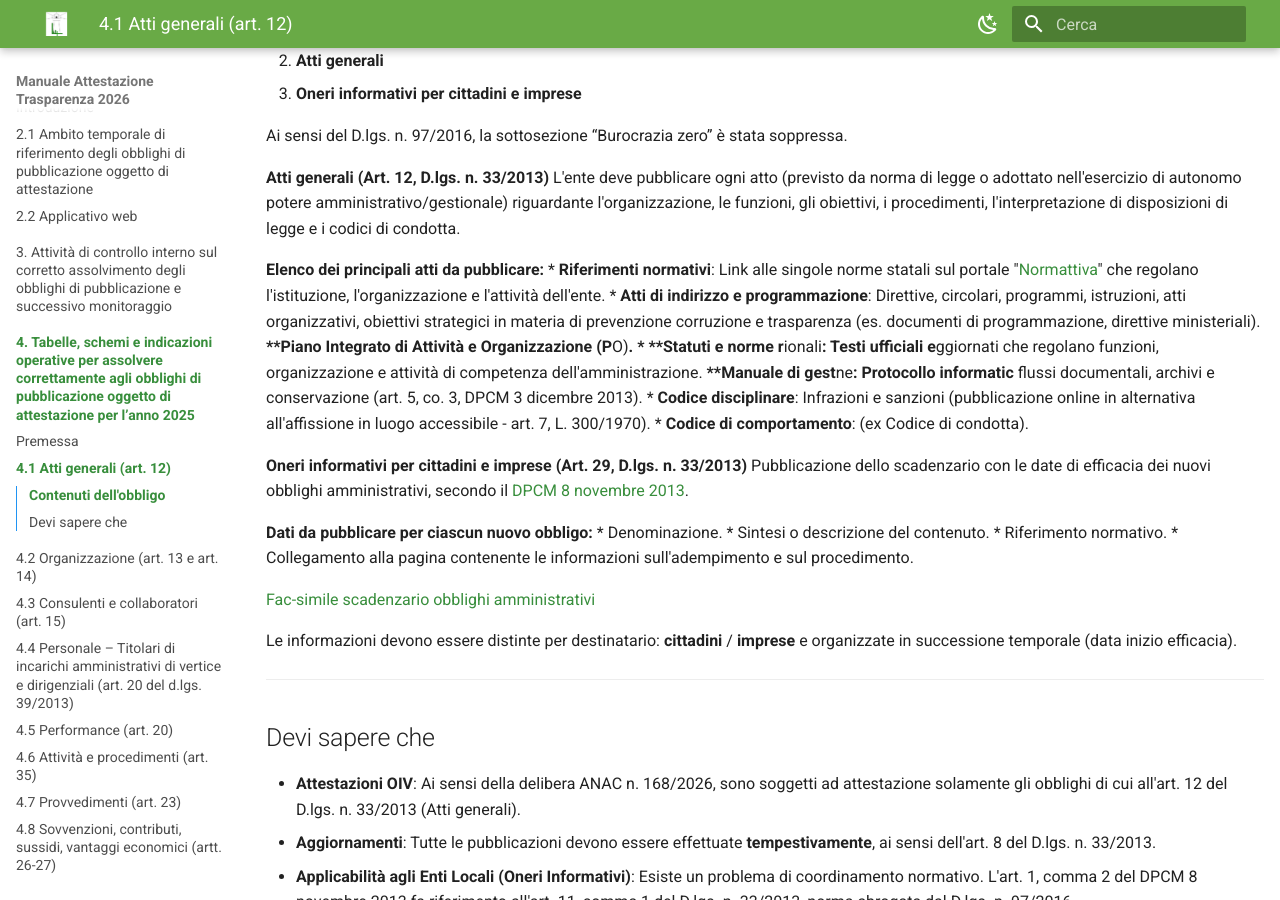
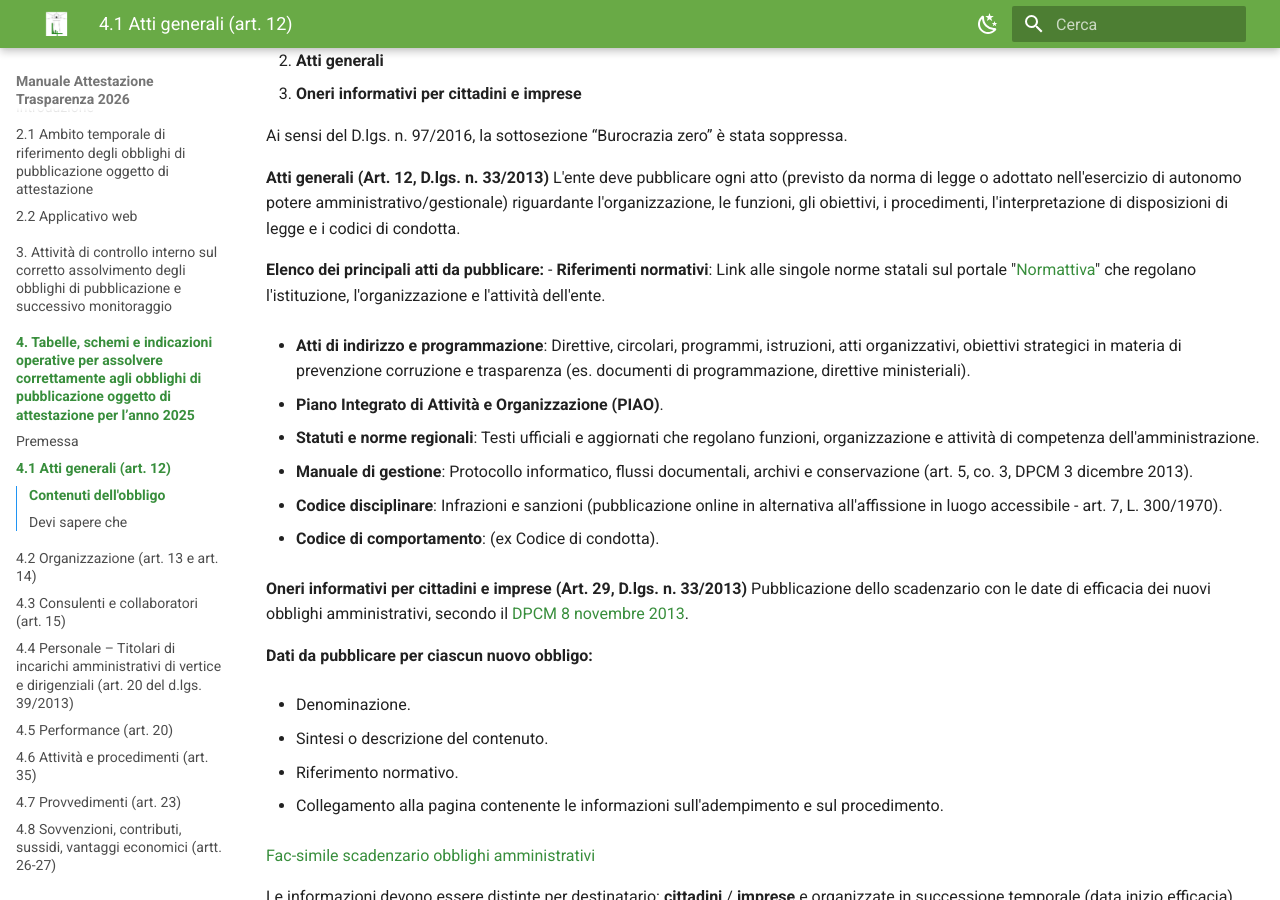
Before and after one commit to Lab4srl/manuale-trasparenza-2026, an MkDocs documentation site: the page built from docs/capitolo-4/4-1-atti-generali.md, in a window 1280 px wide and 900 px high, scrolled down 258 px. Built offline with MkDocs 1.6.1 and Material for MkDocs 9.7.7, drawn with Linux system fonts in a browser that asks for light colours.

Commit message:
Aggiornamento manuale

```diff
--- a/docs/capitolo-4/4-1-atti-generali.md
+++ b/docs/capitolo-4/4-1-atti-generali.md
@@ -12,22 +12,32 @@ Ai sensi del D.lgs. n. 97/2016, la sottosezione “Burocrazia zero” è stata s
 L'ente deve pubblicare ogni atto (previsto da norma di legge o adottato nell'esercizio di autonomo potere amministrativo/gestionale) riguardante l'organizzazione, le funzioni, gli obiettivi, i procedimenti, l'interpretazione di disposizioni di legge e i codici di condotta.
 
 **Elenco dei principali atti da pubblicare:**
-*   **Riferimenti normativi**: Link alle singole norme statali sul portale "[Normattiva](https://www.normattiva.it){:target="_blank"}" che regolano l'istituzione, l'organizzazione e l'attività dell'ente.
-*   **Atti di indirizzo e programmazione**: Direttive, circolari, programmi, istruzioni, atti organizzativi, obiettivi strategici in materia di prevenzione corruzione e trasparenza (es. documenti di programmazione, direttive ministeriali).
-*   **Piano Integrato di Attività e Organizzazione (PIAO)**.
-*   **Statuti e norme regionali**: Testi ufficiali e aggiornati che regolano funzioni, organizzazione e attività di competenza dell'amministrazione.
-*   **Manuale di gestione**: Protocollo informatico, flussi documentali, archivi e conservazione (art. 5, co. 3, DPCM 3 dicembre 2013).
-*   **Codice disciplinare**: Infrazioni e sanzioni (pubblicazione online in alternativa all'affissione in luogo accessibile - art. 7, L. 300/1970).
-*   **Codice di comportamento**: (ex Codice di condotta).
+- **Riferimenti normativi**: Link alle singole norme statali sul portale "[Normattiva](https://www.normattiva.it){:target="_blank"}" che regolano l'istituzione, l'organizzazione e l'attività dell'ente.
+
+- **Atti di indirizzo e programmazione**: Direttive, circolari, programmi, istruzioni, atti organizzativi, obiettivi strategici in materia di prevenzione corruzione e trasparenza (es. documenti di programmazione, direttive ministeriali).
+
+- **Piano Integrato di Attività e Organizzazione (PIAO)**.
+
+- **Statuti e norme regionali**: Testi ufficiali e aggiornati che regolano funzioni, organizzazione e attività di competenza dell'amministrazione.
+
+- **Manuale di gestione**: Protocollo informatico, flussi documentali, archivi e conservazione (art. 5, co. 3, DPCM 3 dicembre 2013).
+
+- **Codice disciplinare**: Infrazioni e sanzioni (pubblicazione online in alternativa all'affissione in luogo accessibile - art. 7, L. 300/1970).
+
+- **Codice di comportamento**: (ex Codice di condotta).
 
 **Oneri informativi per cittadini e imprese (Art. 29, D.lgs. n. 33/2013)**
 Pubblicazione dello scadenzario con le date di efficacia dei nuovi obblighi amministrativi, secondo il [DPCM 8 novembre 2013](https://www.gazzettaufficiale.it/eli/id/2013/12/20/13A10299/sg){:target="_blank"}.
 
 **Dati da pubblicare per ciascun nuovo obbligo:**
-*   Denominazione.
-*   Sintesi o descrizione del contenuto.
-*   Riferimento normativo.
-*   Collegamento alla pagina contenente le informazioni sull'adempimento e sul procedimento.
+
+- Denominazione.
+
+- Sintesi o descrizione del contenuto.
+
+- Riferimento normativo.
+
+- Collegamento alla pagina contenente le informazioni sull'adempimento e sul procedimento.
 
 [Fac-simile scadenzario obblighi amministrativi](../assets/documenti/facsimile_scadenzario_obblighi.docx)
 
```
Also changed, not shown: docs/capitolo-4/4-7-provvedimenti.md (+12 -12 lines).
